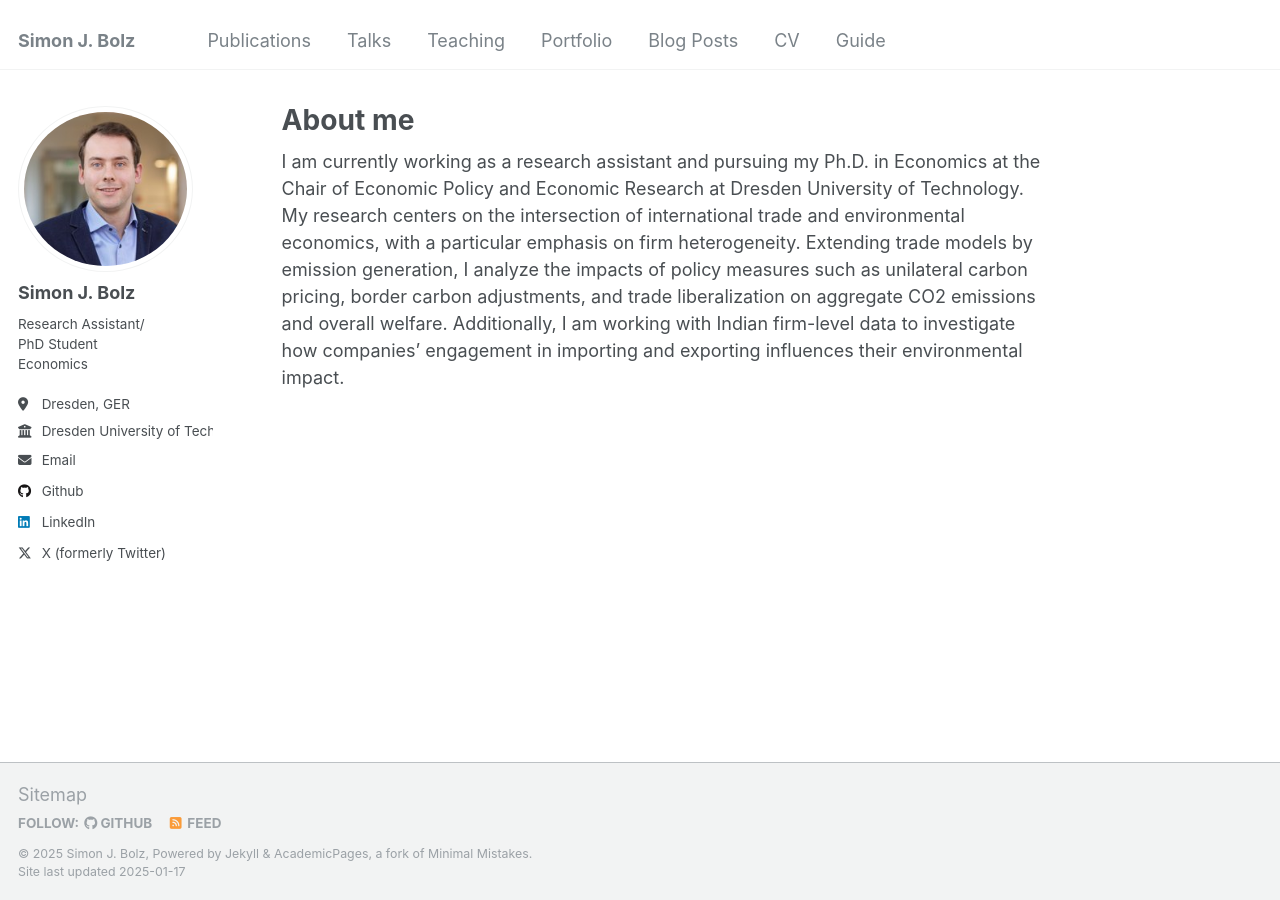
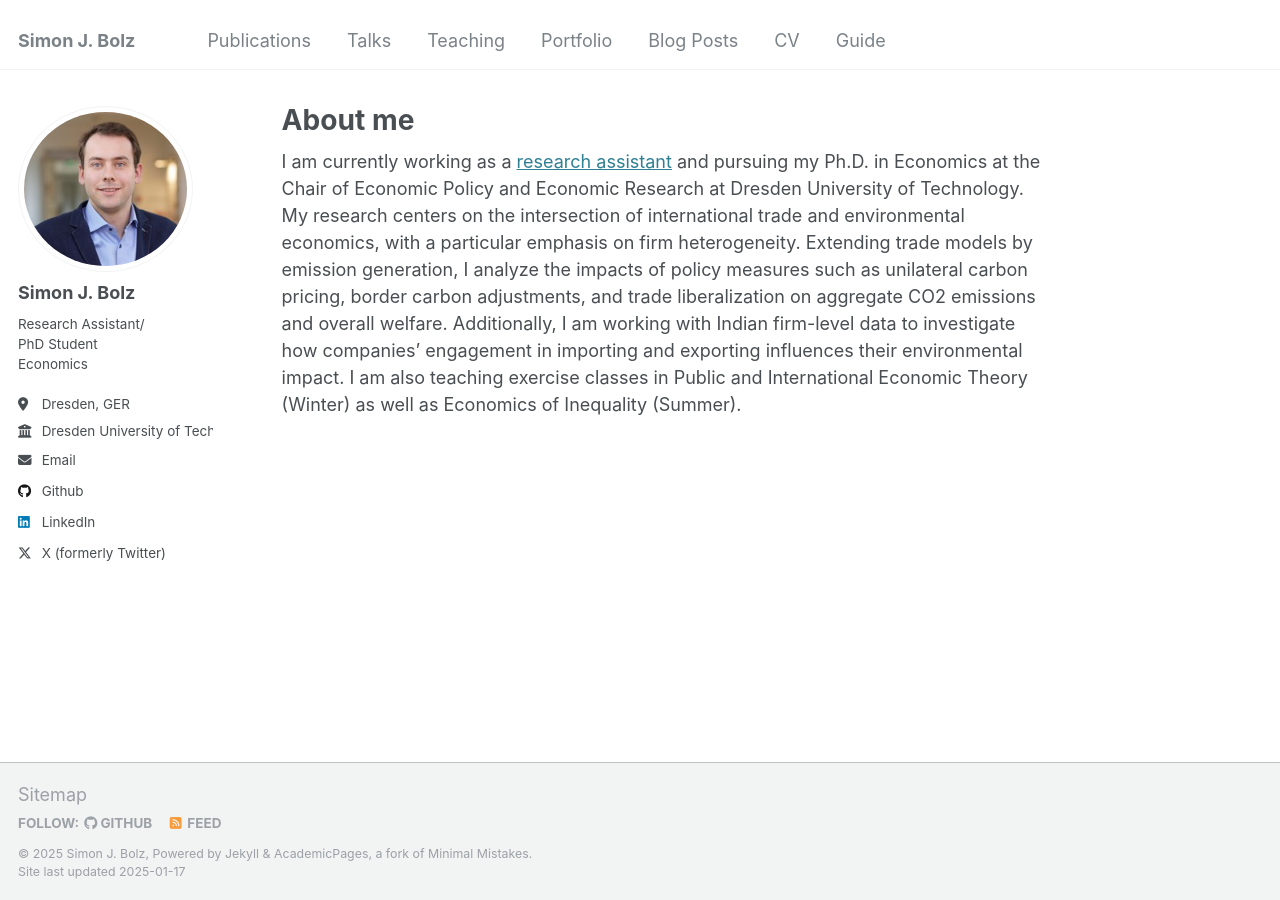
Before and after one commit to sjbolz/sjbolz.github.io, a Jekyll site: the page built from _pages/about.md, in a window 1280 px wide. Built offline with Jekyll 4.4.1, drawn with Linux system fonts in a browser that asks for light colours.

Commit message:
Update about.md

```diff
--- a/_pages/about.md
+++ b/_pages/about.md
@@ -8,4 +8,4 @@ redirect_from:
 ---
 
 
-I am currently working as a research assistant and pursuing my Ph.D. in Economics at the Chair of Economic Policy and Economic Research at Dresden University of Technology. My research centers on the intersection of international trade and environmental economics, with a particular emphasis on firm heterogeneity. Extending trade models by emission generation, I analyze the impacts of policy measures such as unilateral carbon pricing, border carbon adjustments, and trade liberalization on aggregate CO2 emissions and overall welfare. Additionally, I am working with Indian firm-level data to investigate how companies' engagement in importing and exporting influences their environmental impact.
+I am currently working as a [research assistant](https://tu-dresden.de/bu/wirtschaft/vwl/wuw/die-professur/mitarbeiter/simon-johannes-bolz) and pursuing my Ph.D. in Economics at the Chair of Economic Policy and Economic Research at Dresden University of Technology. My research centers on the intersection of international trade and environmental economics, with a particular emphasis on firm heterogeneity. Extending trade models by emission generation, I analyze the impacts of policy measures such as unilateral carbon pricing, border carbon adjustments, and trade liberalization on aggregate CO2 emissions and overall welfare. Additionally, I am working with Indian firm-level data to investigate how companies' engagement in importing and exporting influences their environmental impact. I am also teaching exercise classes in Public and International Economic Theory (Winter) as well as Economics of Inequality (Summer).
```
